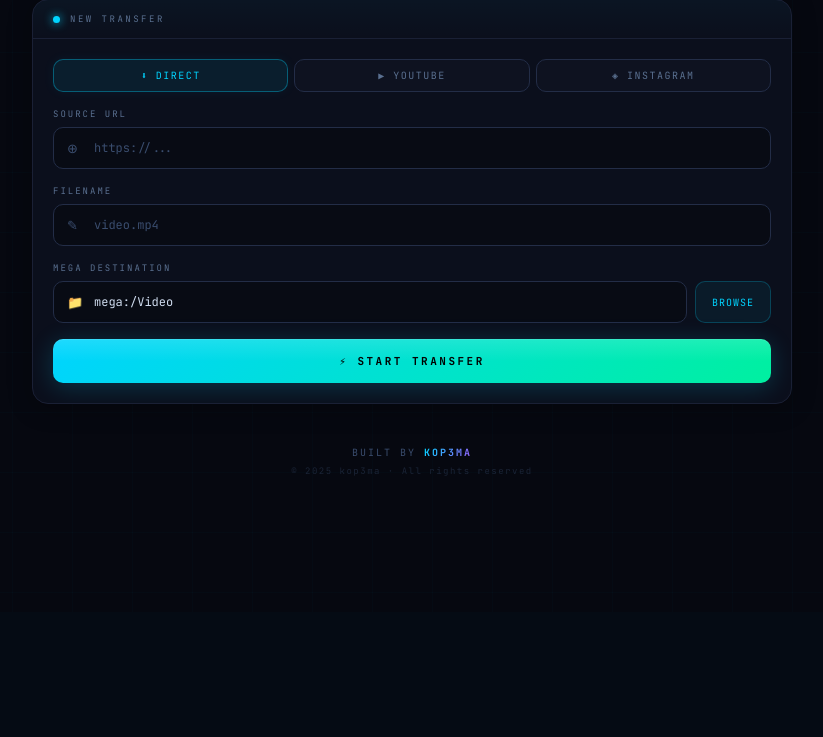
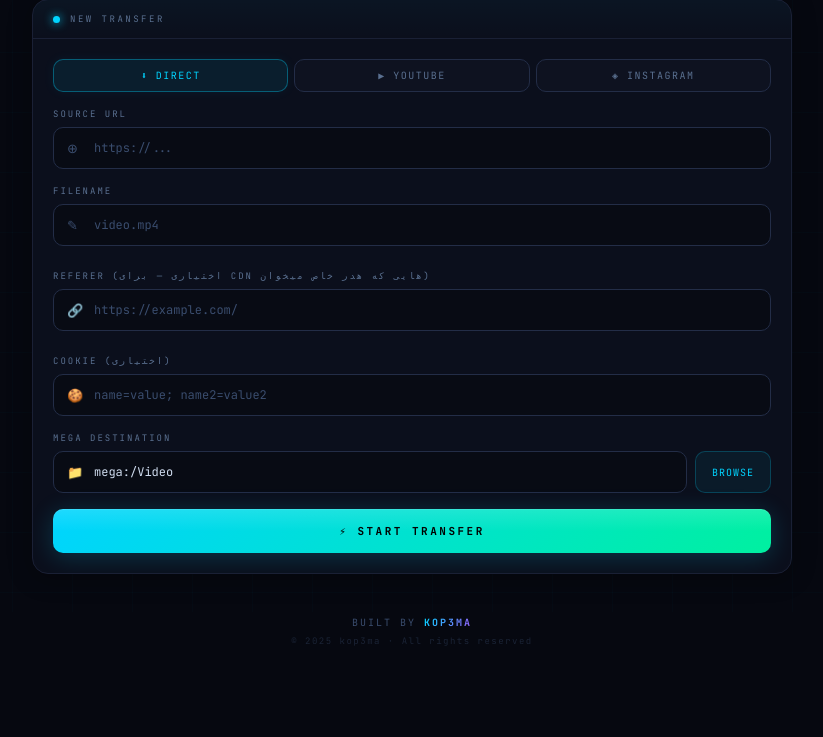
Before and after one commit to aliwebwork0/full-licher, a Flask app: page / in a window 1280 px wide. Shown: the part 188-925 px from the top of the page, without its empty margins (228-1051 px from the left). Before the commit the page ends 664 px from the top, so only its background shows below. Run offline with Flask 3, Linux system fonts and the light colour scheme; data that the repository does not hold is empty.

Commit message:
Add files via upload

```diff
--- a/templates/index.html
+++ b/templates/index.html
@@ -869,6 +869,22 @@
         </div>
       </div>
 
+      <!-- Advanced headers -->
+      <div class="field" style="margin-top:8px">
+        <div class="field-label">Referer (اختیاری — برای CDN هایی که هدر خاص میخوان)</div>
+        <div class="input-wrap">
+          <span class="input-ico">🔗</span>
+          <input type="text" id="iReferer" placeholder="https://example.com/" autocomplete="off">
+        </div>
+      </div>
+      <div class="field" style="margin-top:8px">
+        <div class="field-label">Cookie (اختیاری)</div>
+        <div class="input-wrap">
+          <span class="input-ico">🍪</span>
+          <input type="text" id="iCookie" placeholder="name=value; name2=value2" autocomplete="off">
+        </div>
+      </div>
+
       <!-- Destination -->
       <div class="dest-row">
         <div class="field">
@@ -880,6 +896,7 @@
         </div>
         <button class="btn-browse" onclick="openMegaBrowser()">Browse</button>
       </div>
+
 
       <!-- Start -->
       <button class="btn-start" id="startBtn" onclick="startTransfer()">
@@ -1070,6 +1087,8 @@
     form.append('filename', file);
     form.append('dest', dest);
     form.append('quality', selectedQuality);
+    form.append('referer', document.getElementById('iReferer').value.trim());
+    form.append('cookie', document.getElementById('iCookie').value.trim());
 
     const data = await fetch('/start', { method: 'POST', body: form }).then(r => r.json());
     if (data.error) { toast('✕ ' + data.error); return; }
```
